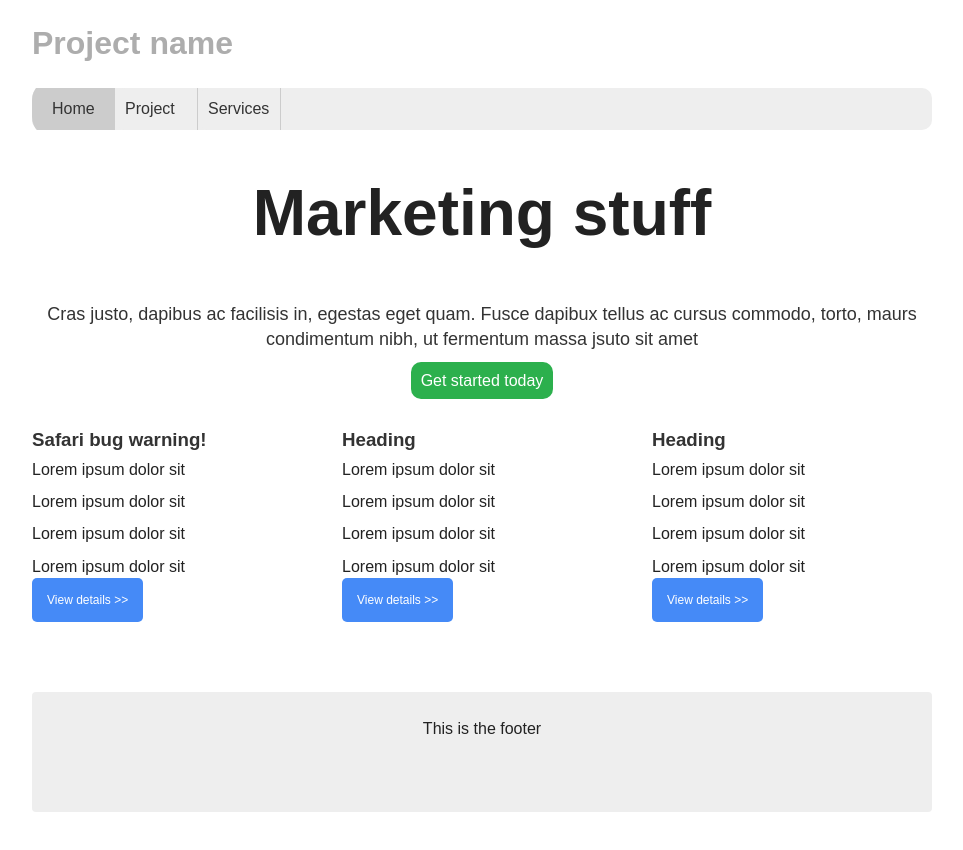
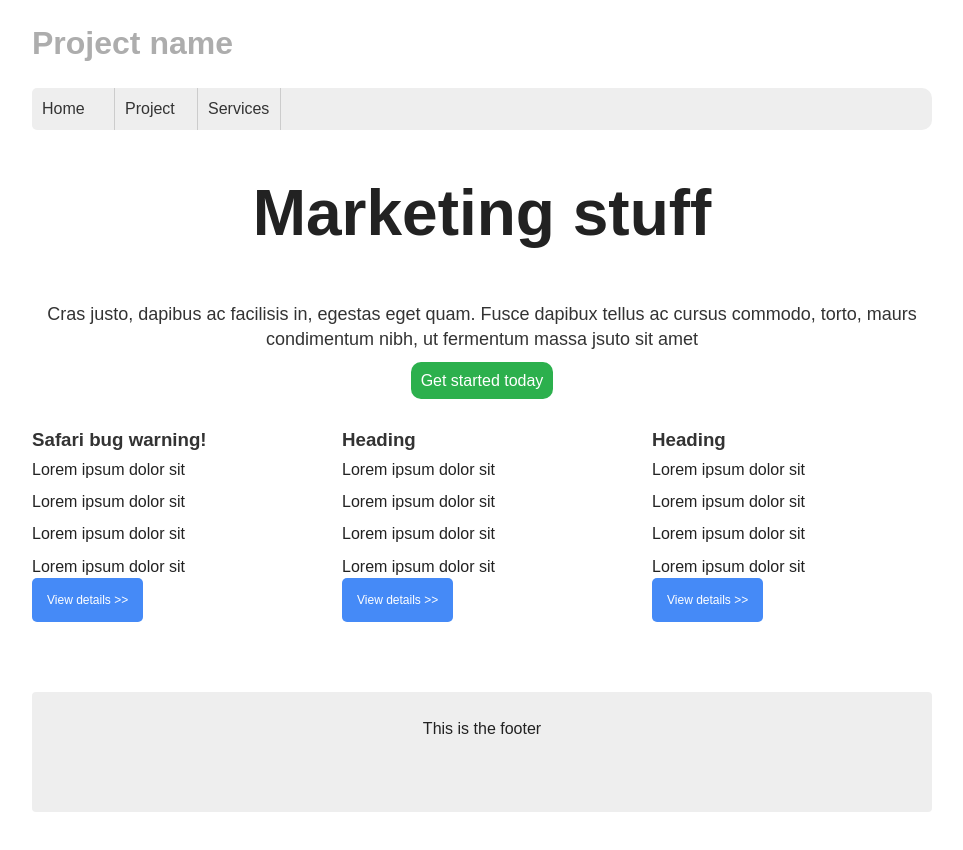
Before and after one commit to cicekhayri/ironhack_week3_frontend, a plain HTML site: page monday/index.html in a window 1280 px wide. Shown: the whole page, without its empty margins (158-1121 px from the left). Drawn offline with nearby package versions, Linux system fonts and the light colour scheme.

Commit message:
added first-child to li element

```diff
--- a/monday/css/main.css
+++ b/monday/css/main.css
@@ -96,6 +96,7 @@ textarea {
 /* ==========================================================================
    Author's custom styles
    ========================================================================== */
+
 body {
   width: 900px;
   margin: 0 auto;
@@ -109,6 +110,7 @@ header {
   width: 100%;
   background-color: #ccc;
 }
+
 
 .box_left {
   width: 260px;
@@ -202,15 +204,16 @@ nav ul {
 }
 
 nav li {
-  margin: 0px;
+  display: inline;
   padding: 10px;
   width: 62px;
   float: left;
-  height: 100%;
   background-color: #eee;
   border-right: 1px solid #ccc;
-  border-top-left-radius: 10px;
-  border-bottom-left-radius: 10px;
+}
+nav li:first-child {
+  border-top-left-radius: 5px;
+  border-bottom-left-radius: 5px;
 }
 
 nav {
@@ -220,21 +223,19 @@ nav {
   float: left;
 }
 
-nav a {
+nav li a {
   display: box;
   padding: 0px;
   color: #333;
   text-decoration: none;
 }
 
-nav li a.active {
-  border-top-left-radius: 20px;
-  border-bottom-left-radius: 20px;
-  padding: 20px;
-  margin-left: -10px;
-  background-color: #ccc;
 
+nav li:hover {
+  background-color: blue;
 }
+
+
 
 footer {
   margin: 300px auto;
```
Also changed, not shown: 2 other files.
